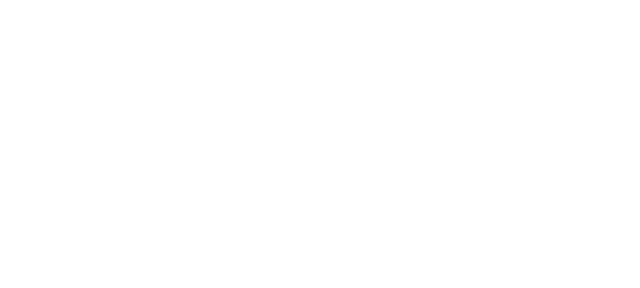
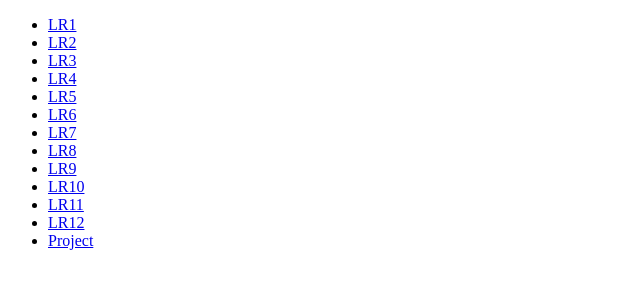
Before and after one commit to L0ST-bit/L0ST-bit.github.io, a plain HTML site: page index.html in a window 1280 px wide. Shown: the whole page, without its empty margins (0-640 px from the left). Drawn offline with Linux system fonts and the light colour scheme.

Commit message:
Update index.html

```diff
--- a/index.html
+++ b/index.html
@@ -5,17 +5,18 @@
 	</head>
 	<body>
 		<ul>
-		<a href="./лр1/index.html"></a>
-		<a href="./лр2/LR2.html"></a>
-		<a href="./лр3/index.html"></a>
-		<a href="./лр4/LR4.html"></a>
-		<a href="./лр5/LR5.html"></a>
-		<a href="./лр6/LR6.html"></a>
-		<a href="./лр7/index.html"></a>
-		<a href="./лр8/LR8.html"></a>
-		<a href="./лр9/LR9.html"></a>
-		<a href="./лр10/LR10.html"></a>
-		<a href="./лр11/LR11.html"></a>
-		<a href="./лр12/LR12.html"></a>
+		<li><a href="./лр1/index.html">LR1</a></li>
+		<li><a href="./лр2/LR2.html">LR2</a></li>
+		<li><a href="./лр3/index.html">LR3</a></li>
+		<li><a href="./лр4/LR4.html">LR4</a></li>
+		<li><a href="./лр5/LR5.html">LR5</a></li>
+		<li><a href="./лр6/LR6.html">LR6</a></li>
+		<li><a href="./лр7/index.html">LR7</a></li>
+		<li><a href="./лр8/LR8.html">LR8</a></li>
+		<li><a href="./лр9/LR9.html">LR9</a></li>
+		<li><a href="./лр10/LR10.html">LR10</a></li>
+		<li><a href="./лр11/LR11.html">LR11</a></li>
+		<li><a href="./лр12/LR12.html">LR12</a></li>
+		<li><a href="./Project/Project.html">Project</a></li>
 		</ul>
 	</body>
```
